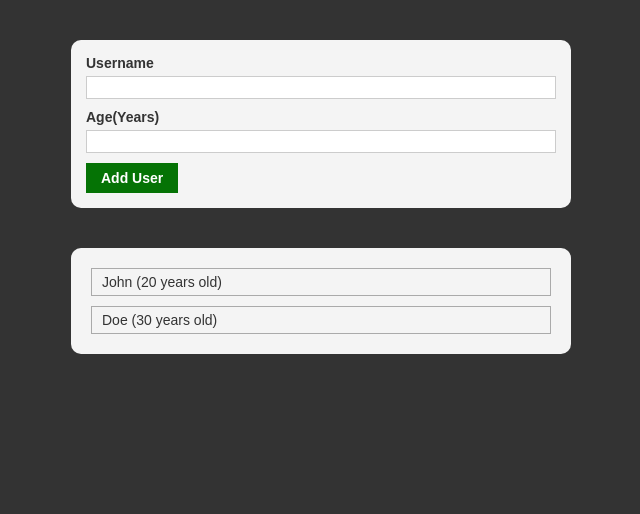
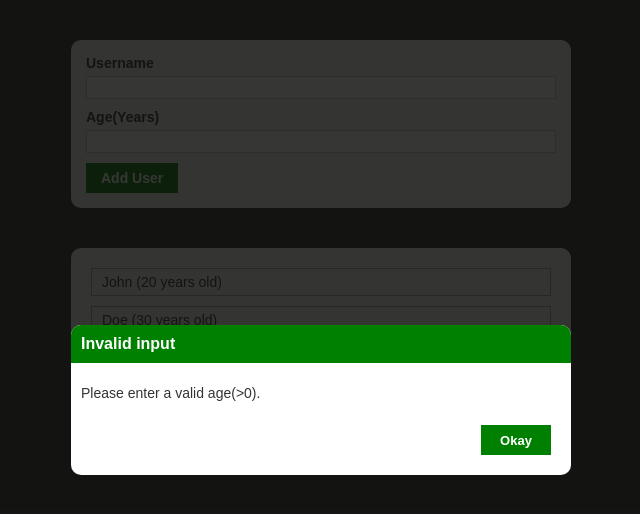
Before and after one commit to devBayo/react-complete-guide, a React (Create React App) app: page / in a window 1280 px wide. Shown: the top 514 px of the page, without its empty margins (319-959 px from the left). Built offline with nearby package versions, Linux system fonts and the light colour scheme.

Commit message:
added modal

```diff
--- a/src/components/Form/Form.jsx
+++ b/src/components/Form/Form.jsx
@@ -1,5 +1,6 @@
 import React from 'react';
 import styles from './Form.module.css';
+import Modal from '../Modal/Modal';
 
 const Form = props => {
   const onSubmitHandler = event => {
@@ -20,6 +21,7 @@ const Form = props => {
   };
 
   return (
+    <div>
       <form className={styles['form']} onSubmit={onSubmitHandler}>
         <div className={styles['form-group']}>
           <label htmlFor="name" className={styles['form-label']}>
@@ -37,6 +39,8 @@ const Form = props => {
           Add User
         </button>
       </form>
+      <Modal />
+    </div>
   );
 };
 
--- a/src/components/Form/Form.module.css
+++ b/src/components/Form/Form.module.css
@@ -29,7 +29,6 @@
 }
 
 .form-button {
-  cursor: pointer;
   font-size: 1.4rem;
   font-weight: 600;
   padding: 0.7rem 1.5rem;
```
Lines whose indentation alone changed are shown as unchanged.
